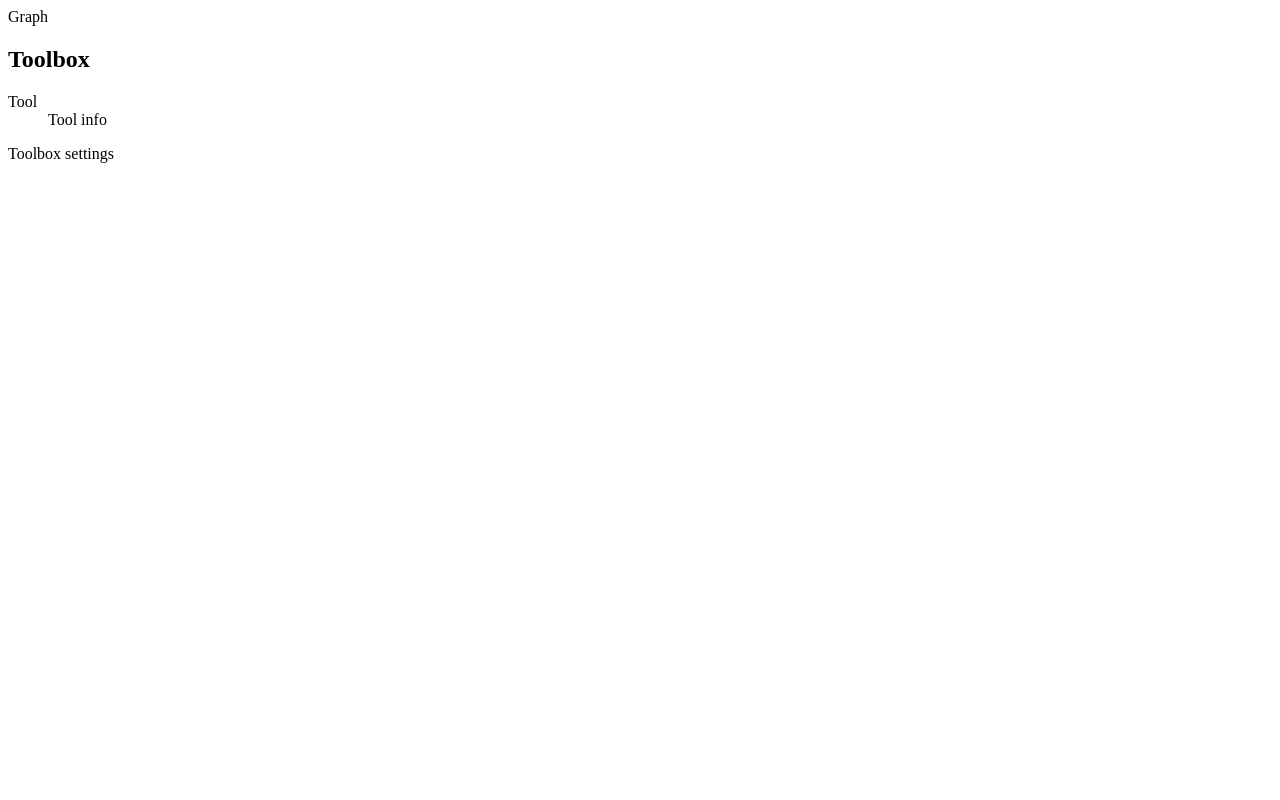
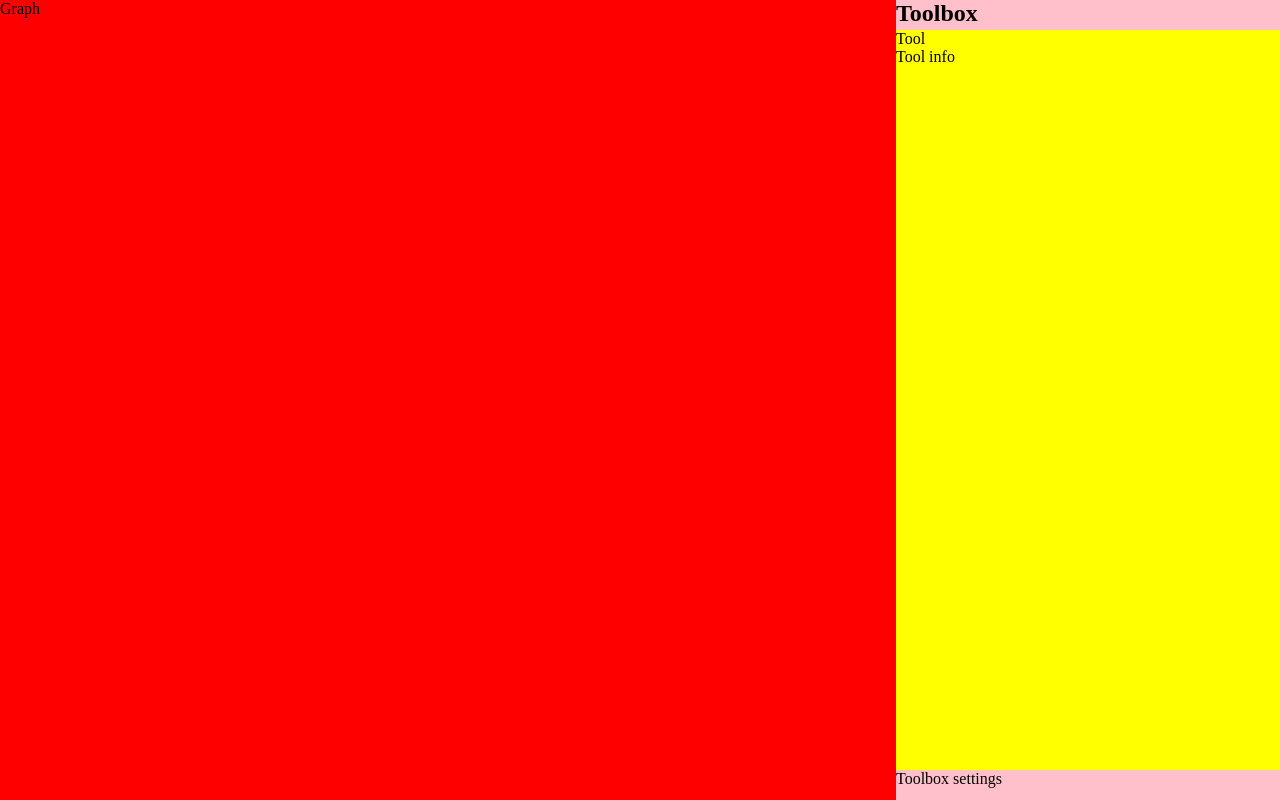
Before and after one commit to michalpiekarski/Kalkulator-HTML5, a plain HTML site: page index.html in a window 1280 px wide. Drawn offline with Linux system fonts and the light colour scheme.

Commit message:
Dodana startowa stylizacja

```diff
--- /dev/null
+++ b/css/main.css
@@ -0,0 +1,72 @@
+* {
+    margin: 0;
+    padding: 0;
+}
+html, body {
+    width: 100%;
+    height: 100%;
+}
+
+#app {
+    display: -webkit-flex;
+    display: flex;
+    -webkit-flex-direction: row;
+    flex-direction: row;
+    -webkit-flex-wrap: nowrap;
+    flex-wrap: nowrap;
+    -webkit-align-items: stretch;
+    align-items: stretch;
+    -webkit-align-content: stretch;
+    align-content: stretch;
+    width: 100%;
+    min-height: 100%;
+}
+
+#main, #toolbox {
+    -webkit-flex-grow: 1;
+    flex-grow: 1;
+    -webkit-flex-shrink: 1;
+    flex-shrink: 1;
+}
+
+#main {
+    -webkit-flex-basis: 70%;
+    flex-basis: 70%;
+    background-color: red;
+}
+
+#toolbox {
+    display: -webkit-flex;
+    display: flex;
+    -webkit-flex-direction: column;
+    flex-direction: column;
+    -webkit-flex-wrap: nowrap;
+    flex-wrap: nowrap;
+    -webkit-align-items: stretch;
+    align-items: stretch;
+    -webkit-align-content: stretch;
+    align-content: stretch;
+    -webkit-flex-basis: 30%;
+    flex-basis: 30%;
+    background-color: blue;
+}
+
+#toolbox-title, #toolbox-settings {
+    -webkit-flex-grow: 0;
+    flex-grow: 0;
+    -webkit-flex-shrink: 0;
+    flex-shrink: 0;
+    -webkit-flex-basis: 30px;
+    flex-basis: 30px;
+    background-color: pink;
+}
+
+#toolbox-tools {
+    -webkit-flex-grow: 1;
+    flex-grow: 1;
+    -webkit-flex-shrink: 0;
+    flex-shrink: 0;
+    -webkit-flex-basis: 300px;
+    flex-basis: 300px;
+    background-color: yellow;
+}
--- a/index.html
+++ b/index.html
@@ -1,6 +1,10 @@
 <!DOCTYPE html>
 <html>
+    <head>
+        <link rel="stylesheet" href="css/main.css" type="text/css" />
+    </head>
     <body>
+        <div id="app">
             <div id="main">
                 Graph
             </div>
@@ -12,5 +16,6 @@
                 </dl>
                 <div id="toolbox-settings">Toolbox settings</div>
             </div>
+        </div>
     </body>
 </html>
```
Lines whose indentation alone changed are shown as unchanged.
